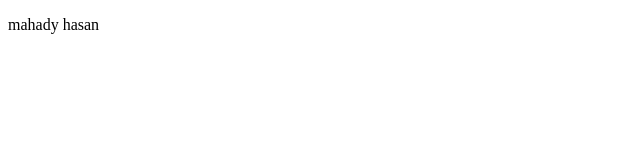
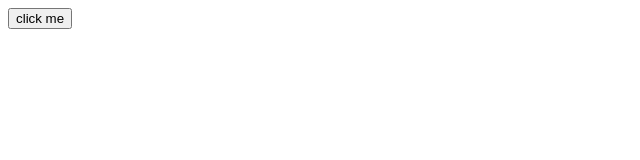
Before and after one commit to Miraj231/second-website, a plain HTML site: page index.html in a window 1280 px wide. Shown: the whole page, without its empty margins (0-640 px from the left). Drawn offline with Linux system fonts and the light colour scheme.

Commit message:
Update index.html

```diff
--- a/index.html
+++ b/index.html
@@ -7,6 +7,7 @@
     <title>git hub</title>
 </head>
 <body>
-    <p>mahady hasan</p>
+    <button>click me</button>
+
 </body>
 </html>
```
